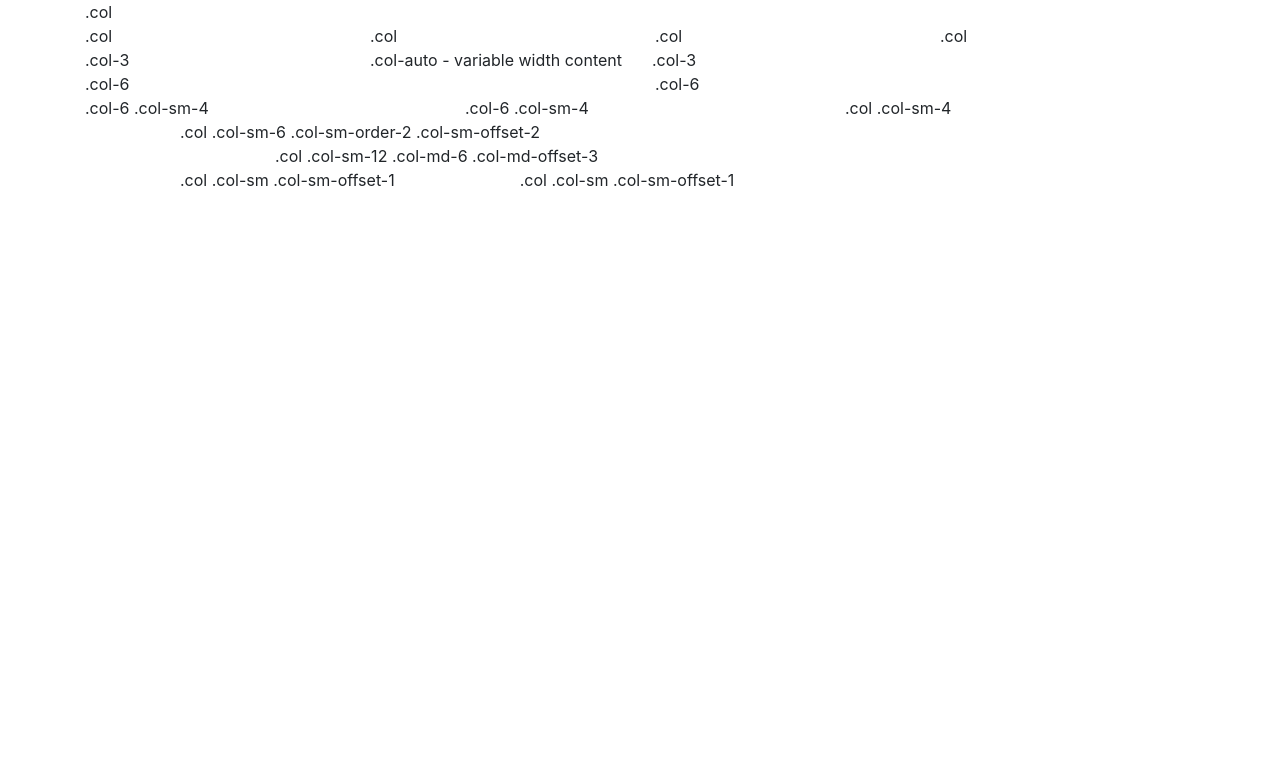
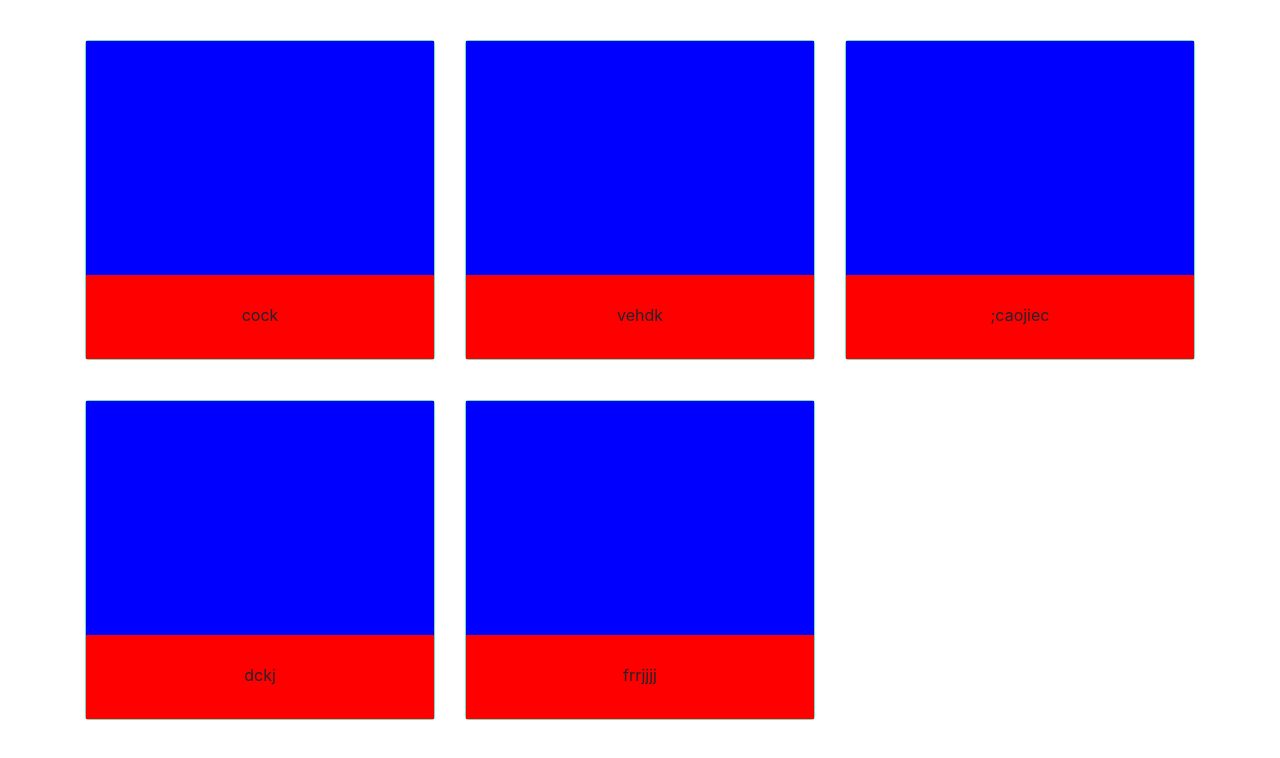
Before and after one commit to AlexanderInsulin/garpix-album, a React (Create React App) app: page / in a window 1280 px wide. Shown: the top 758 px of the page. Built offline with nearby package versions, Linux system fonts and the light colour scheme.

Commit message:
add album

```diff
--- /dev/null
+++ b/src/components/AlbumCreate.css
@@ -0,0 +1,16 @@
+.card {
+    margin-top: 40px;
+    background-color: aquamarine;
+    height: 320px;
+    border-radius: 4px;
+}
+.filler {
+    background-color: blue;
+    height: 100%;
+}
+.text {
+    background-color: red;
+    text-align: center;
+    padding-bottom: 32px;
+    padding-top: 28px;
+}
--- /dev/null
+++ b/src/components/AlbumCreate.js
@@ -0,0 +1,18 @@
+import React, { Component } from 'react';
+import './AlbumCreate.css';
+import { Col } from 'reactstrap';
+
+class AlbumCreate extends Component {
+  render() {
+    return (
+      <Col xs="12" sm="6" md="4">
+      <div class="card">
+        <div class="filler"> </div>
+        <div class="text"> {this.props.name}</div>
+      </div>
+      </Col>
+    );
+  }
+}
+
+export default AlbumCreate;
--- a/src/components/App.js
+++ b/src/components/App.js
@@ -1,43 +1,18 @@
 import React, { Component } from 'react';
 import './App.css';
-import { Container, Row, Col } from 'reactstrap';
+import AlbumCreate from './AlbumCreate';
+import { Container, Row } from 'reactstrap'
 
 class App extends Component {
   render() {
     return (
       <Container>
         <Row>
-          <Col>.col</Col>
-        </Row>
-        <Row>
-          <Col>.col</Col>
-          <Col>.col</Col>
-          <Col>.col</Col>
-          <Col>.col</Col>
-        </Row>
-        <Row>
-          <Col xs="3">.col-3</Col>
-          <Col xs="auto">.col-auto - variable width content</Col>
-          <Col xs="3">.col-3</Col>
-        </Row>
-        <Row>
-          <Col xs="6">.col-6</Col>
-          <Col xs="6">.col-6</Col>
-        </Row>
-        <Row>
-          <Col xs="6" sm="4">.col-6 .col-sm-4</Col>
-          <Col xs="6" sm="4">.col-6 .col-sm-4</Col>
-          <Col sm="4">.col .col-sm-4</Col>
-        </Row>
-        <Row>
-          <Col sm={{ size: 6, order: 2, offset: 1 }}>.col .col-sm-6 .col-sm-order-2 .col-sm-offset-2</Col>
-        </Row>
-        <Row>
-          <Col sm="12" md={{ size: 8, offset: 2 }}>.col .col-sm-12 .col-md-6 .col-md-offset-3</Col>
-        </Row>
-        <Row>
-          <Col sm={{ size: 'auto', offset: 1 }}>.col .col-sm .col-sm-offset-1</Col>
-          <Col sm={{ size: 'auto', offset: 1 }}>.col .col-sm .col-sm-offset-1</Col>
+          <AlbumCreate name={'cock'}/>
+          <AlbumCreate name={'vehdk'}/>
+          <AlbumCreate name={';caojiec'}/>
+          <AlbumCreate name={'dckj'}/>
+          <AlbumCreate name={'frrjjjj'}/>
         </Row>
       </Container>
     );
```
